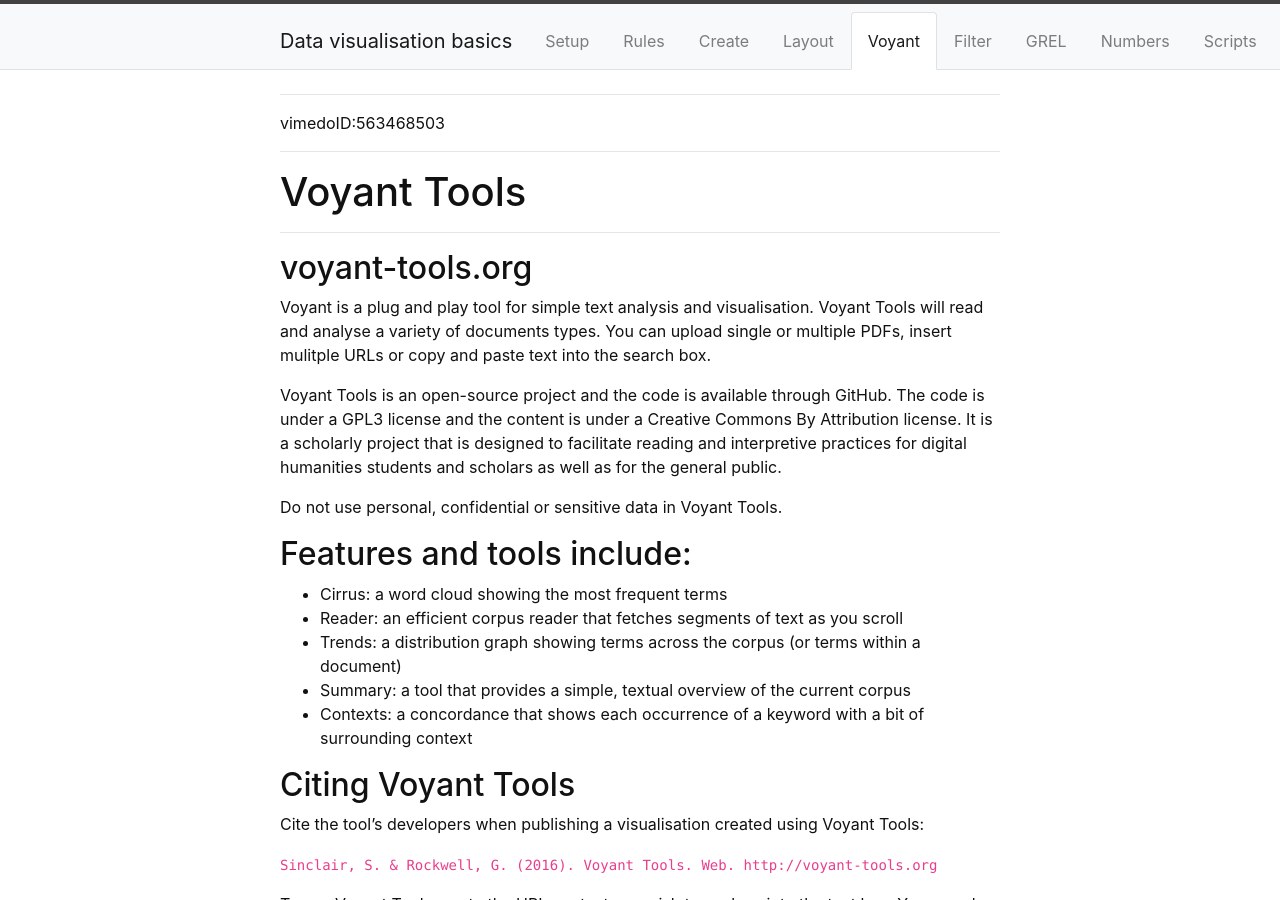
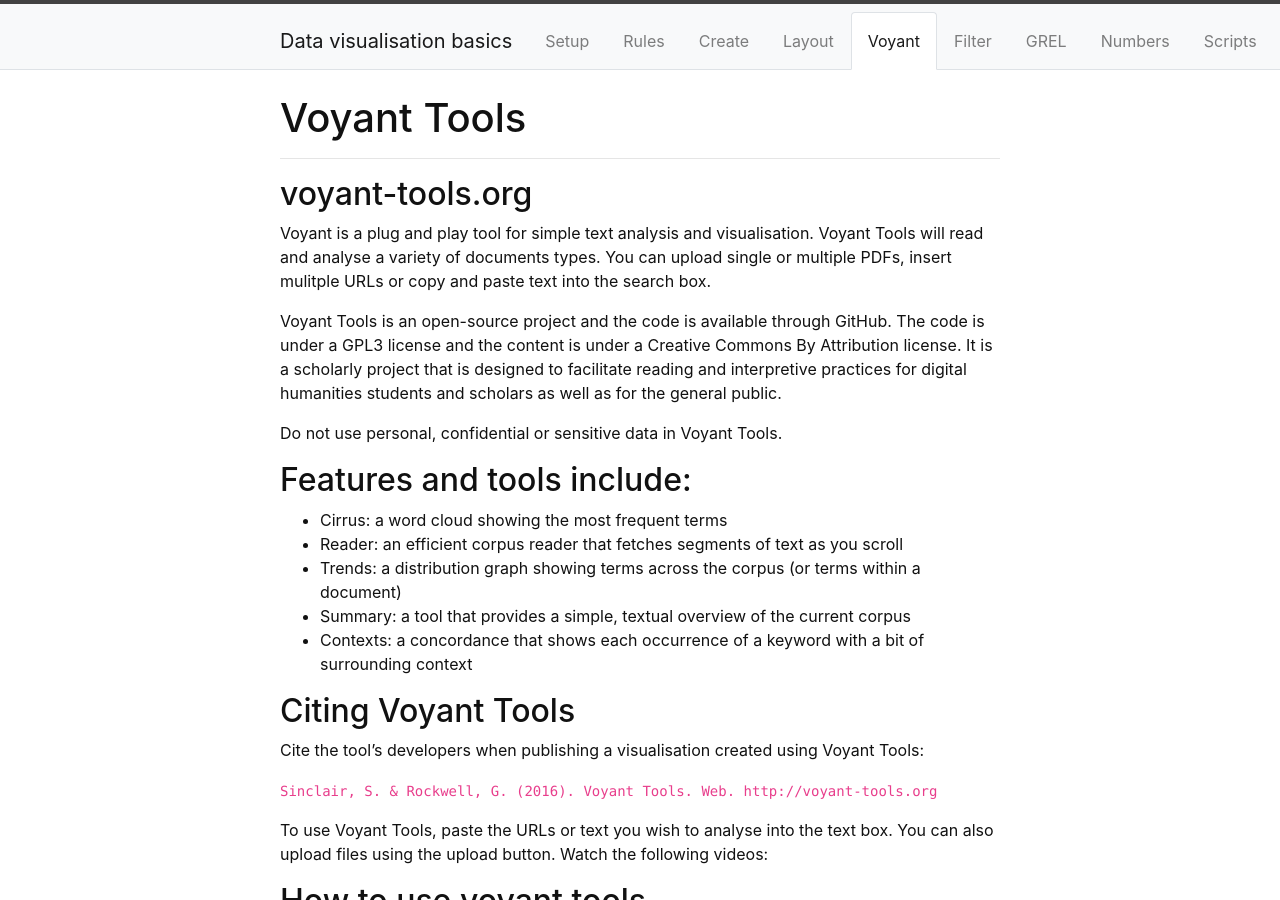
Before and after one commit to GULibrarySandbox/data-vis-basics, a Jekyll site: the page built from content/4-voyant.md, in a window 1280 px wide and 900 px high. Built offline with Jekyll 4.4.1, drawn with Linux system fonts in a browser that asks for light colours.

Commit message:
Update 4-voyant.md

```diff
--- a/content/4-voyant.md
+++ b/content/4-voyant.md
@@ -1,11 +1,6 @@
 ---
 title: Voyant
 nav: true
----
-
----
-vimedoID:563468503
-
 ---
 
 # Voyant Tools
@@ -40,8 +35,7 @@ Watch the following videos:
 
 ## How to use voyant tools
 
-
-{% include vimeoPlayer.html id=page.563468503 %}
+<iframe width="560" height="315" src="https://vimeo.com/563468503/c2e3a52115" frameborder="0" allow="accelerometer; autoplay; encrypted-media; gyroscope; picture-in-picture" allowfullscreen></iframe>
 
 - title: Voyant how does it work
   description: this video will give you a quick overview on how to use the tool
```
